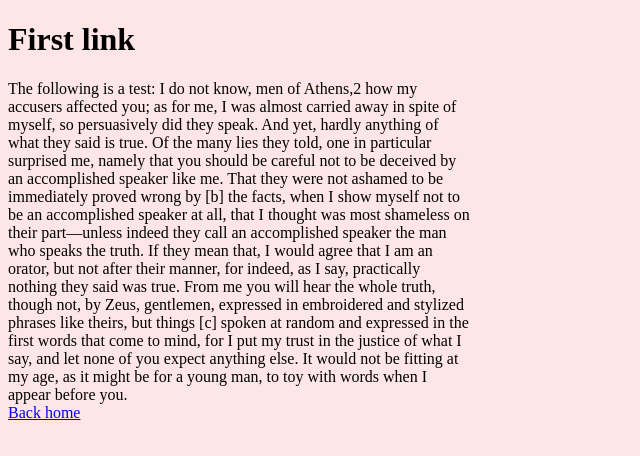
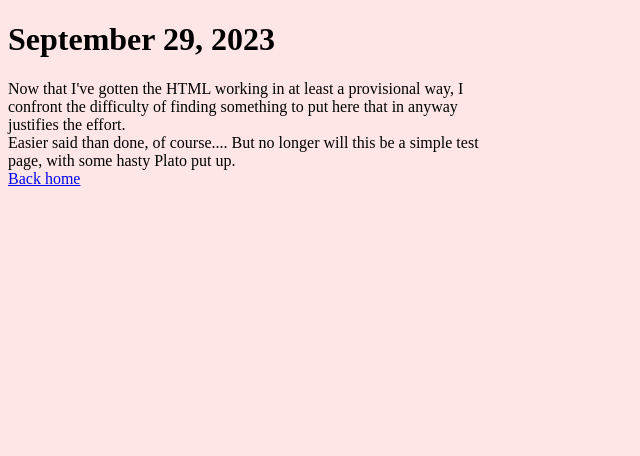
Before and after one commit to davidsposito/davidsposito.github.io, a plain HTML site: page page1.html in a window 1280 px wide. Shown: the whole page, without its empty margins (0-640 px from the left). Drawn offline with Linux system fonts and the light colour scheme.

Commit message:
Update page1.html

```diff
--- a/page1.html
+++ b/page1.html
@@ -9,16 +9,17 @@
             background-color: rgb(255, 230, 230);
         }
         p {
-            margin: 0px 800px 0px 0px;
+            margin: 0px 775px 0px 0px;
         }
     </style>
 </head>
 <body>
     <header>
-        <h1>First link</h1>
+        <h1>September 29, 2023</h1>
     </header>
     <main>
-        <p>The following is a test: I do not know, men of Athens,2 how my accusers affected you; as for me, I was almost carried away in spite of myself, so persuasively did they speak. And yet, hardly anything of what they said is true. Of the many lies they told, one in particular surprised me, namely that you should be careful not to be deceived by an accomplished speaker like me. That they were not ashamed to be immediately proved wrong by [b] the facts, when I show myself not to be an accomplished speaker at all, that I thought was most shameless on their part—unless indeed they call an accomplished speaker the man who speaks the truth. If they mean that, I would agree that I am an orator, but not after their manner, for indeed, as I say, practically nothing they said was true. From me you will hear the whole truth, though not, by Zeus, gentlemen, expressed in embroidered and stylized phrases like theirs, but things [c] spoken at random and expressed in the first words that come to mind, for I put my trust in the justice of what I say, and let none of you expect anything else. It would not be fitting at my age, as it might be for a young man, to toy with words when I appear before you.</p>
+        <p>Now that I've gotten the HTML working in at least a provisional way, I confront the difficulty of finding something to put here that in anyway justifies the effort.</p>
+        <p>Easier said than done, of course.... But no longer will this be a simple test page, with some hasty Plato put up.</p>
         <a href="index.html">Back home</a>
     </main>
 </body>
```
